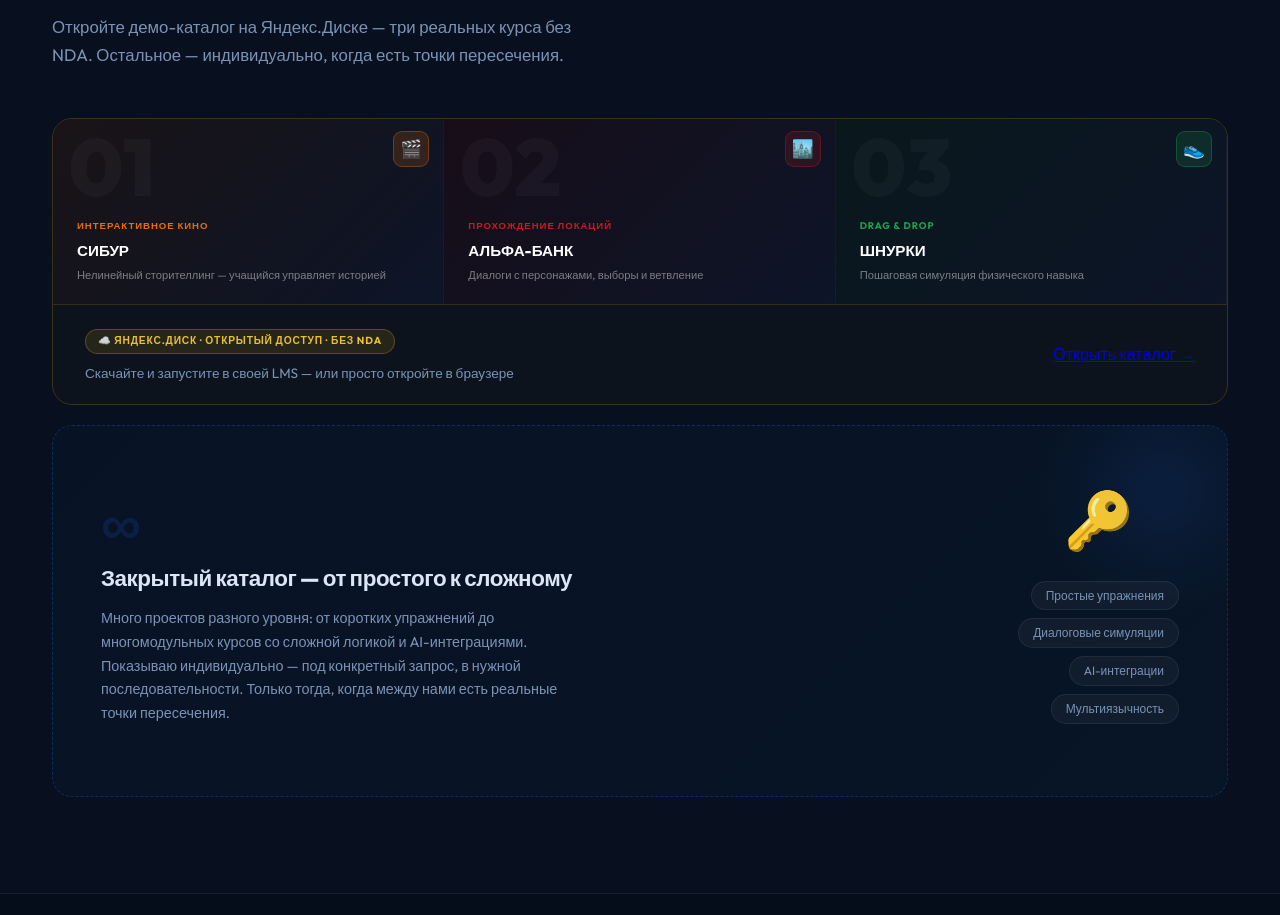
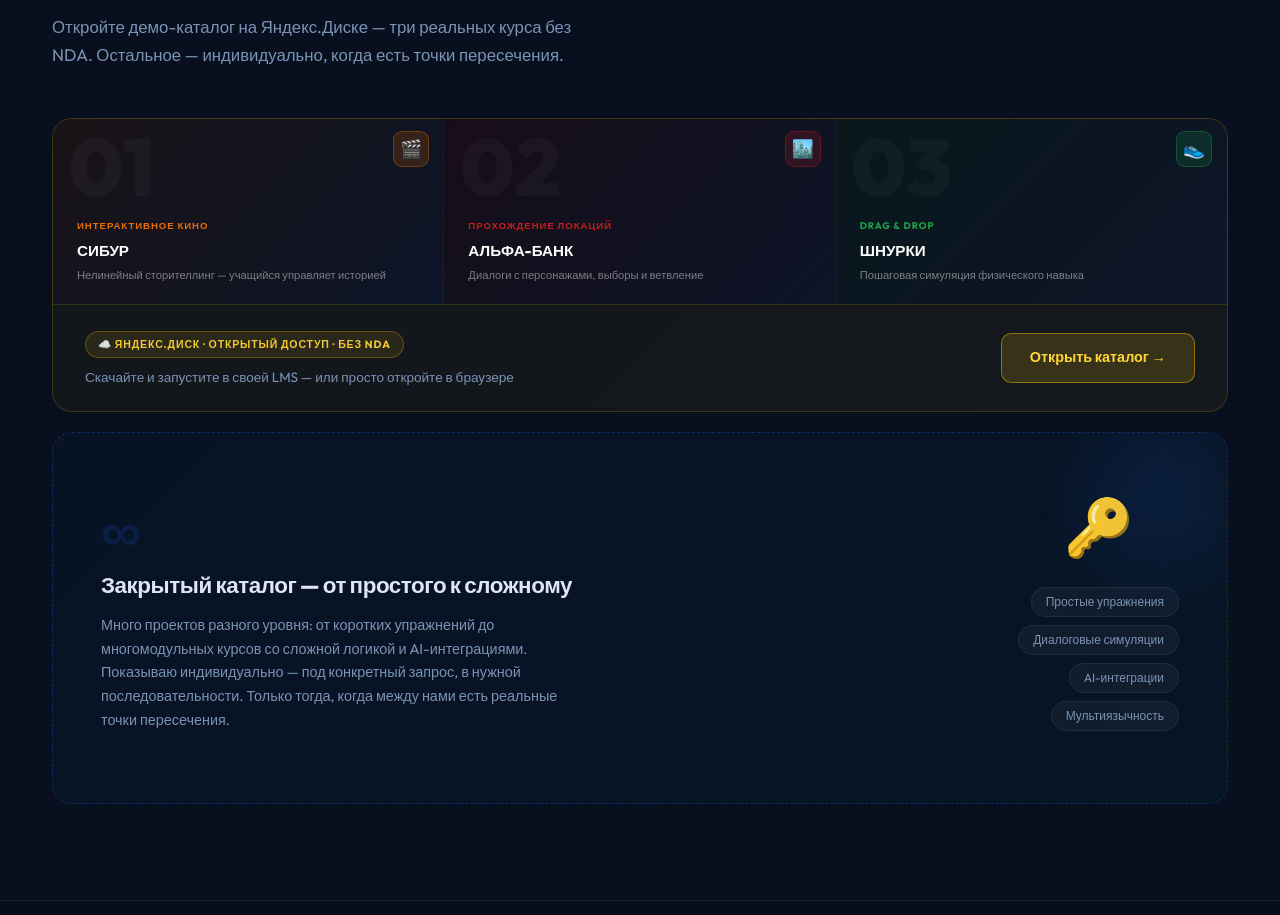
Before and after one commit to kantsurak1989-ui/portfolio, a website: page index.html in a window 1280 px wide. Shown: the part 4194-5109 px from the top of the page. Drawn offline with Linux system fonts and the light colour scheme.

Commit message:
Update index.html

```diff
--- a/index.html
+++ b/index.html
@@ -419,6 +419,89 @@ footer a{color:var(--blue2);text-decoration:none}
   .cmc-metrics{grid-template-columns:repeat(3,1fr);gap:.5rem}
   .cmc-m b{font-size:1.3rem}
 }
+
+/* ─── YANDEX DISK CARD — comprehensive styles ─── */
+.demo-yadisk{
+  grid-column:1/-1;
+  border:1px solid rgba(255,197,0,.2);
+  border-radius:20px;
+  overflow:hidden;
+  background:linear-gradient(135deg,rgba(255,197,0,.02),rgba(255,160,0,.03));
+  opacity:0;
+  transform:translateY(28px);
+  transition:transform .35s,opacity .35s,border-color .3s,box-shadow .3s;
+  transition-delay:.1s;
+}
+.demo-yadisk.demo-vis{opacity:1;transform:translateY(0)}
+.demo-yadisk:hover{border-color:rgba(255,197,0,.4);box-shadow:0 16px 50px rgba(255,197,0,.06)}
+
+.yadisk-previews{
+  display:grid;
+  grid-template-columns:repeat(3,1fr);
+}
+
+.yadisk-foot{
+  padding:1.5rem 2rem;
+  display:flex;
+  align-items:center;
+  justify-content:space-between;
+  gap:1.5rem;
+  flex-wrap:wrap;
+  border-top:1px solid rgba(255,197,0,.15);
+  background:rgba(255,197,0,.025);
+}
+.yadisk-info{flex:1;min-width:240px}
+.yadisk-badge{
+  display:inline-flex;
+  align-items:center;
+  gap:.4rem;
+  background:rgba(255,197,0,.1);
+  border:1px solid rgba(255,197,0,.25);
+  border-radius:100px;
+  padding:.22rem .75rem;
+  font-size:.66rem;
+  font-weight:700;
+  color:rgba(255,210,50,.95);
+  letter-spacing:.08em;
+  text-transform:uppercase;
+  margin-bottom:.55rem;
+}
+.yadisk-desc{
+  font-size:.85rem;
+  color:var(--dim);
+  line-height:1.5;
+}
+
+.ya-btn{
+  display:inline-flex !important;
+  align-items:center;
+  justify-content:center;
+  gap:.5rem;
+  background:rgba(255,197,0,.15);
+  border:1.5px solid rgba(255,197,0,.45);
+  color:rgba(255,215,50,1) !important;
+  font-size:.9rem;
+  font-weight:700;
+  padding:.75rem 1.75rem;
+  border-radius:10px;
+  white-space:nowrap;
+  flex-shrink:0;
+  font-family:'Outfit',sans-serif;
+  text-decoration:none !important;
+  cursor:pointer !important;
+  transition:background .25s,transform .2s,box-shadow .25s,border-color .25s;
+  position:relative;
+  z-index:5;
+}
+.ya-btn:hover{
+  background:rgba(255,197,0,.3);
+  border-color:rgba(255,197,0,.75);
+  transform:translateY(-2px);
+  box-shadow:0 10px 28px rgba(255,197,0,.22);
+  color:rgba(255,225,80,1) !important;
+}
+.ya-btn:active{transform:translateY(0)}
+
 </style>
 </head>
 <body>
@@ -968,21 +1051,13 @@ function buildDemos() {
     </div>`).join('');
 
   const yadisk = `<div class="demo-yadisk">
-    <div style="display:grid;grid-template-columns:repeat(3,1fr)" class="yadisk-previews">${previews}</div>
-    <div style="padding:1.25rem 2rem;display:flex;align-items:center;
-      justify-content:space-between;gap:2rem;
-      border-top:1px solid rgba(255,197,0,.15);
-      background:rgba(255,197,0,.025)">
-      <div>
-        <div style="display:inline-flex;align-items:center;gap:.4rem;
-          background:rgba(255,197,0,.1);border:1px solid rgba(255,197,0,.25);
-          border-radius:100px;padding:.2rem .75rem;font-size:.64rem;font-weight:700;
-          color:rgba(255,210,50,.9);letter-spacing:.08em;text-transform:uppercase;
-          margin-bottom:.5rem">☁️ Яндекс.Диск · Открытый доступ · Без NDA</div>
-        <div style="font-size:.85rem;color:var(--dim)">
-          Скачайте и запустите в своей LMS — или просто откройте в браузере</div>
+    <div class="yadisk-previews">${previews}</div>
+    <div class="yadisk-foot">
+      <div class="yadisk-info">
+        <div class="yadisk-badge">☁️ Яндекс.Диск · Открытый доступ · Без NDA</div>
+        <div class="yadisk-desc">Скачайте и запустите в своей LMS — или просто откройте в браузере</div>
       </div>
-      <a href="${YA}" target="_blank" onclick="event.stopPropagation()" class="ya-btn">Открыть каталог →</a>
+      <a href="https://disk.yandex.ru/d/H1Hxoqf9JsA0XQ" target="_blank" rel="noopener" class="ya-btn">Открыть каталог →</a>
     </div>
   </div>`;
 
```
